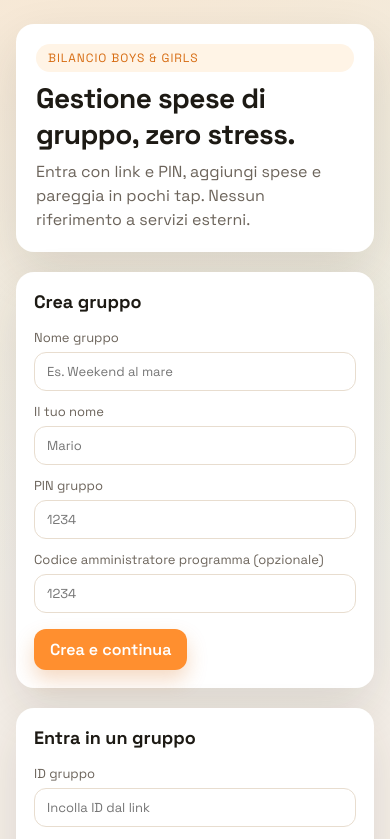
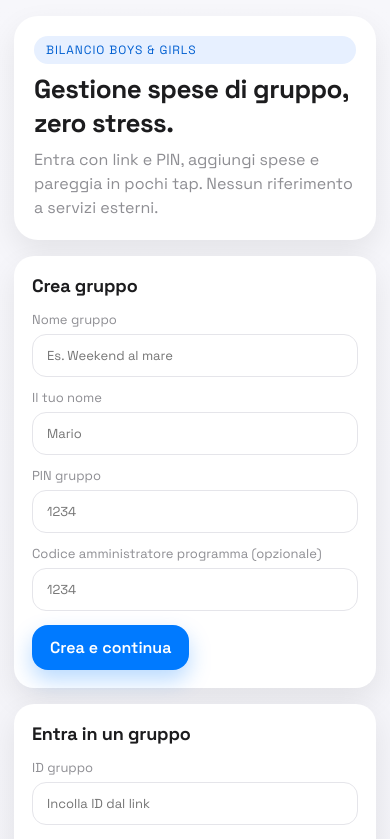
Before and after one commit to px95vhd4hp-cmyk/bilancio-boys-girls, a Next.js app: page / in a window 390 px wide. Shown: the top 839 px of the page. Built offline with nearby package versions, Linux system fonts and the light colour scheme.

Commit message:
Adopt iOS-style mobile UI

```diff
--- a/src/app/globals.css
+++ b/src/app/globals.css
@@ -1,15 +1,15 @@
 :root {
-  --bg: #f5efe8;
-  --bg-accent: #f9e7d2;
-  --ink: #1d1a14;
-  --muted: #6c645b;
+  --bg: #f2f2f7;
+  --bg-accent: #e8e8ee;
+  --ink: #1c1c1e;
+  --muted: #8e8e93;
   --card: #ffffff;
-  --line: #e8ddcf;
-  --brand: #ff8f2f;
-  --brand-dark: #d76c12;
-  --accent: #2f7f6b;
-  --shadow: 0 20px 50px rgba(39, 32, 24, 0.12);
-  --radius: 18px;
+  --line: #e5e5ea;
+  --brand: #007aff;
+  --brand-dark: #005fd1;
+  --accent: #34c759;
+  --shadow: 0 12px 30px rgba(17, 17, 17, 0.08);
+  --radius: 20px;
 }
 
 * {
@@ -26,9 +26,7 @@ body {
 
 body {
   color: var(--ink);
-  background: radial-gradient(1200px 700px at 20% -10%, var(--bg-accent), transparent),
-    radial-gradient(900px 600px at 90% 10%, #e7f0ea, transparent),
-    var(--bg);
+  background: linear-gradient(180deg, #f7f7fb, var(--bg));
   font-family: var(--font-display), "Segoe UI", sans-serif;
   min-height: 100vh;
   -webkit-font-smoothing: antialiased;
@@ -48,19 +46,19 @@ textarea {
 }
 
 .page {
-  padding: 24px 16px 40px;
+  padding: 16px 14px 32px;
 }
 
 .shell {
   max-width: 980px;
   margin: 0 auto;
   display: grid;
-  gap: 20px;
+  gap: 16px;
 }
 
 .hero {
   background: var(--card);
-  border-radius: var(--radius);
+  border-radius: calc(var(--radius) + 4px);
   padding: 20px;
   box-shadow: var(--shadow);
   display: grid;
@@ -68,7 +66,7 @@ textarea {
 }
 
 .hero h1 {
-  font-size: 28px;
+  font-size: 26px;
   letter-spacing: -0.02em;
 }
 
@@ -83,7 +81,7 @@ textarea {
   gap: 8px;
   padding: 6px 12px;
   border-radius: 999px;
-  background: #fff4e6;
+  background: #e7f0ff;
   color: var(--brand-dark);
   font-size: 12px;
   text-transform: uppercase;
@@ -96,11 +94,12 @@ textarea {
   padding: 18px;
   box-shadow: var(--shadow);
   display: grid;
-  gap: 16px;
+  gap: 14px;
 }
 
 .panel-title {
   font-size: 18px;
+  letter-spacing: -0.01em;
 }
 
 .grid {
@@ -123,10 +122,11 @@ textarea {
 .select,
 .textarea {
   border: 1px solid var(--line);
-  border-radius: 12px;
-  padding: 10px 12px;
+  border-radius: 14px;
+  padding: 12px 14px;
   background: #fff;
   color: var(--ink);
+  box-shadow: inset 0 1px 0 rgba(255, 255, 255, 0.6);
 }
 
 .textarea {
@@ -142,14 +142,14 @@ textarea {
 
 .button {
   border: none;
-  border-radius: 12px;
-  padding: 10px 16px;
+  border-radius: 16px;
+  padding: 12px 18px;
   background: var(--brand);
   color: #fff;
   font-weight: 600;
   cursor: pointer;
   transition: transform 0.2s ease, box-shadow 0.2s ease;
-  box-shadow: 0 10px 20px rgba(215, 108, 18, 0.25);
+  box-shadow: 0 10px 22px rgba(0, 122, 255, 0.28);
 }
 
 .button:hover {
@@ -158,11 +158,11 @@ textarea {
 
 .button.secondary {
   background: var(--accent);
-  box-shadow: 0 10px 20px rgba(47, 127, 107, 0.22);
+  box-shadow: 0 10px 20px rgba(52, 199, 89, 0.2);
 }
 
 .button.ghost {
-  background: transparent;
+  background: #f9f9fb;
   color: var(--ink);
   border: 1px solid var(--line);
   box-shadow: none;
@@ -178,7 +178,8 @@ textarea {
   border-radius: 16px;
   padding: 14px;
   display: grid;
-  gap: 6px;
+  gap: 8px;
+  background: #fbfbfd;
 }
 
 .card strong {
@@ -196,8 +197,8 @@ textarea {
   gap: 6px;
   padding: 4px 10px;
   border-radius: 999px;
-  background: #eef7f3;
-  color: var(--accent);
+  background: #e8f4ff;
+  color: var(--brand-dark);
   font-size: 12px;
 }
 
@@ -229,9 +230,9 @@ textarea {
 .notice {
   padding: 10px 12px;
   border-radius: 12px;
-  background: #fff7f0;
-  color: #8a4b10;
-  border: 1px dashed #f1caa3;
+  background: #f0f7ff;
+  color: #0a4a8a;
+  border: 1px dashed #c9ddf6;
   font-size: 13px;
 }
 
@@ -244,7 +245,7 @@ textarea {
 
 @media (min-width: 860px) {
   .shell {
-    grid-template-columns: 1.1fr 1fr;
+    grid-template-columns: 1.05fr 1fr;
   }
 
   .span-2 {
```
